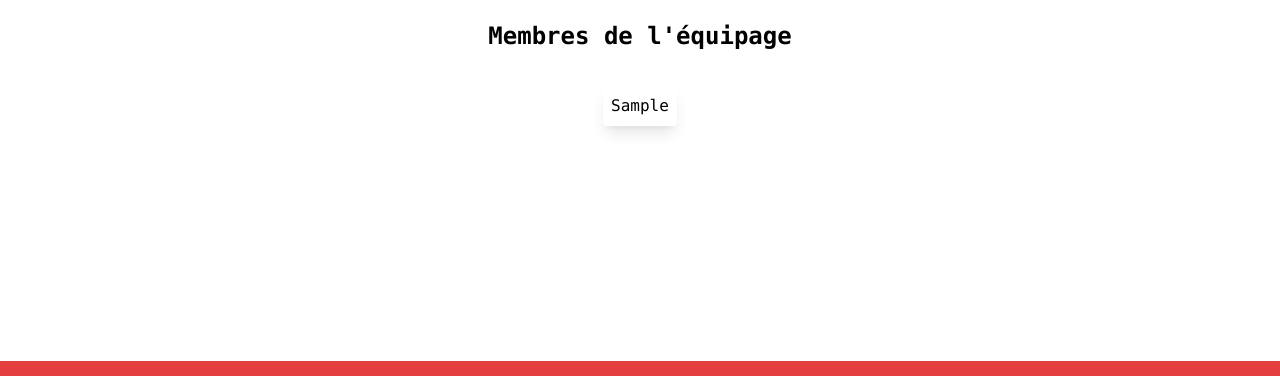
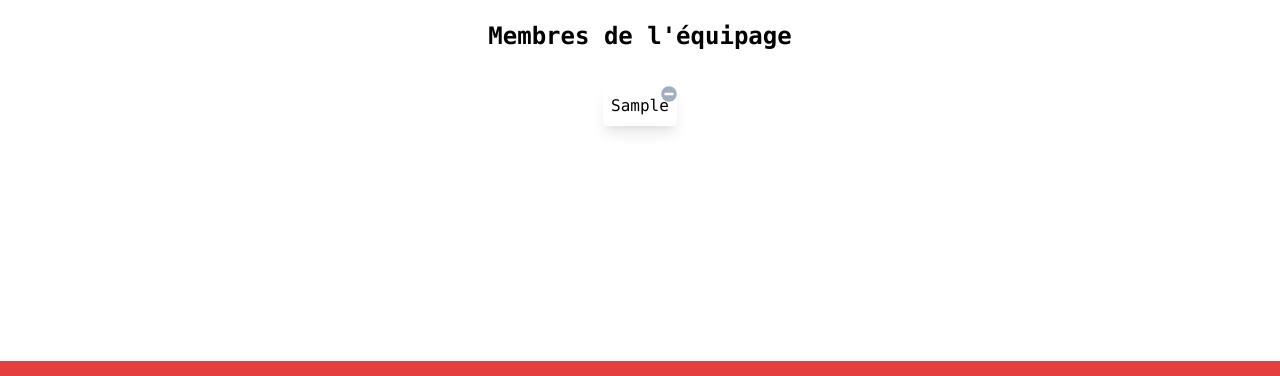
Before and after one commit to FlorianMrn/test-WCS, a React (Create React App) app in the folder front/: page / in a window 1280 px wide. Both pictures are taken after typing "Sample" into the empty fields and a click on the button "Envoyer". Shown: the part 375-751 px from the top of the page. Built offline with nearby package versions, Linux system fonts and the light colour scheme; no server answers.

Commit message:
Beginning delete on CRUD

```diff
--- a/front/package.json
+++ b/front/package.json
@@ -9,6 +9,7 @@
     "axios": "^0.20.0",
     "react": "^16.13.1",
     "react-dom": "^16.13.1",
+    "react-icons": "^3.11.0",
     "react-scripts": "3.4.3"
   },
   "scripts": {
@@ -17,7 +18,8 @@
     "test": "react-scripts test",
     "eject": "react-scripts eject",
     "watch:css": "postcss src/assets/tailwind.css -o src/assets/main.css",
-    "build:css": "postcss src/assets/tailwind.css -o src/assets/main.css"
+    "build:css": "postcss src/assets/tailwind.css -o src/assets/main.css",
+    "heroku-postbuild": "NPM_CONFIG_PRODUCTION=false npm install npm && run build"
   },
   "eslintConfig": {
     "extends": "react-app"
--- a/front/src/components/Main/index.jsx
+++ b/front/src/components/Main/index.jsx
@@ -1,4 +1,5 @@
 import React from 'react';
+import { FaMinusCircle } from "react-icons/fa";
 
 const Main = ({ argonaute, setArgonaute, argonautes, createArgonaute }) => {
 
@@ -14,10 +15,13 @@ const Main = ({ argonaute, setArgonaute, argonautes, createArgonaute }) => {
                 </div>
             </form>
             <h2 className="p-4 text-2xl font-bold">Membres de l'équipage</h2>
-            <section className="w-full flex flex-col h-64 p-2 flex-wrap">
+            <section className="w-full flex flex-col h-64 p-2 flex-wrap relative">
                 {argonautes.map( (name) => (
 
-                            <div className="shadow-lg p-2 mx-auto rounded my-2 animate-scale" key={name}>{name}</div>
+                            <div className="shadow-lg p-2 mx-auto rounded my-2 animate-scale relative" key={name}>
+                                {name}
+                                <FaMinusCircle className="absolute cursor-pointer top-0 right-0 text-gray-500"/>
+                            </div>
                 ))}
             </section>
         </main>
```
Also changed, not shown: 1 other file (tests, documents, lock files or other folders).
